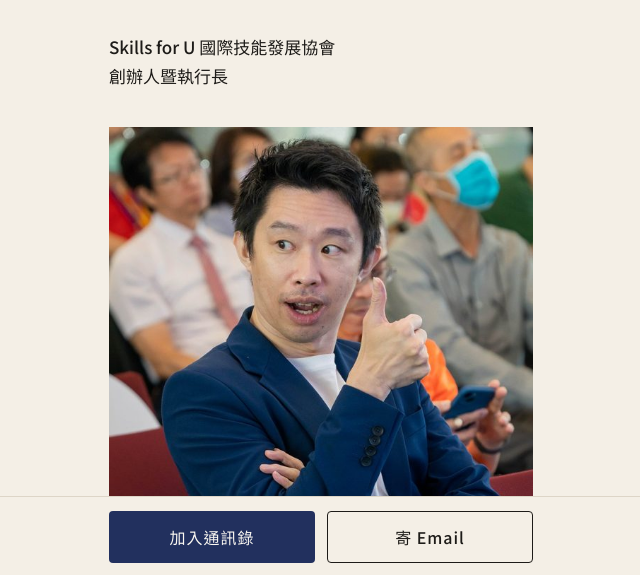
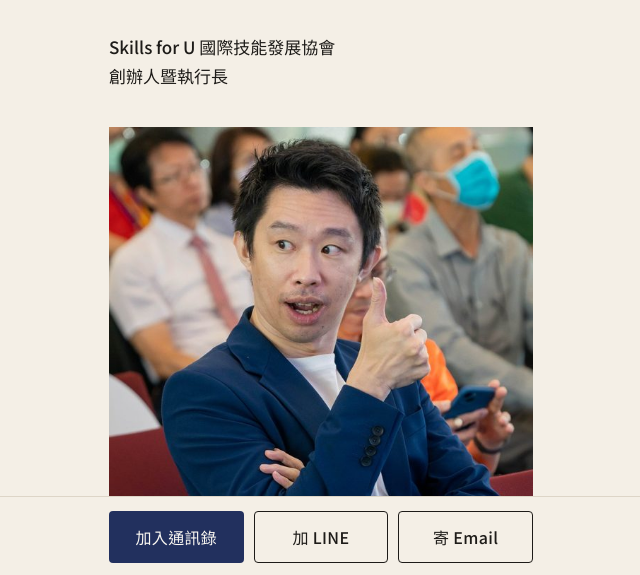
Before and after one commit to SkillsforU/skillsforu-ceo-card, a plain HTML site: page index.html in a window 1280 px wide. Shown: the part 223-798 px from the top of the page, without its empty margins (319-959 px from the left). Drawn offline with Linux system fonts and the light colour scheme.

Commit message:
Add a LINE button to the bottom bar
Co-Authored-By: Claude Opus 5.5 <noreply@anthropic.com>
Claude-Session: https://claude.ai/code/session_01FtLNdgUbPA194H3jXKTahs

```diff
--- a/index.html
+++ b/index.html
@@ -81,13 +81,14 @@
   .contact__links a { font-size: 15px; }
 
   .actions { position: sticky; bottom: 0; width: 100%; display: flex; justify-content: center; padding: 14px 28px calc(14px + env(safe-area-inset-bottom)); border-top: 1px solid var(--rule); background: var(--bg); }
-  .actions__inner { width: 100%; max-width: 424px; display: grid; grid-template-columns: repeat(2, minmax(0, 1fr)); gap: 12px; }
-  .btn { height: 52px; display: flex; align-items: center; justify-content: center; border-radius: 4px; font-size: 16px; font-weight: 500; letter-spacing: .06em; text-decoration: none; }
+  .actions__inner { width: 100%; max-width: 424px; display: grid; grid-template-columns: repeat(3, minmax(0, 1fr)); gap: 10px; }
+  .btn { height: 52px; display: flex; align-items: center; justify-content: center; border-radius: 4px; font-size: 16px; font-weight: 500; letter-spacing: .02em; text-decoration: none; white-space: nowrap; }
   .btn--primary { background: var(--accent); color: var(--on-accent); }
   .btn--primary:hover { color: var(--on-accent); opacity: .92; }
   .btn--ghost { border: 1px solid var(--ink); color: var(--ink); background: var(--bg); }
 
   @media (min-width: 720px) { .card { padding-top: 88px; } }
+  @media (max-width: 359px) { .actions { padding-left: 16px; padding-right: 16px; } .btn { font-size: 14px; } }
 </style>
 </head>
 <body>
@@ -252,6 +253,7 @@
 <nav class="actions" aria-label="快速聯絡">
   <div class="actions__inner">
     <a class="btn btn--primary" href="whang-wei-hsiang.vcf">加入通訊錄</a>
+    <a class="btn btn--ghost" href="https://line.me/ti/p/~3345678" target="_blank" rel="noopener">加 LINE</a>
     <a class="btn btn--ghost" href="mailto:ceo@skillsforu.org">寄 Email</a>
   </div>
 </nav>
```
